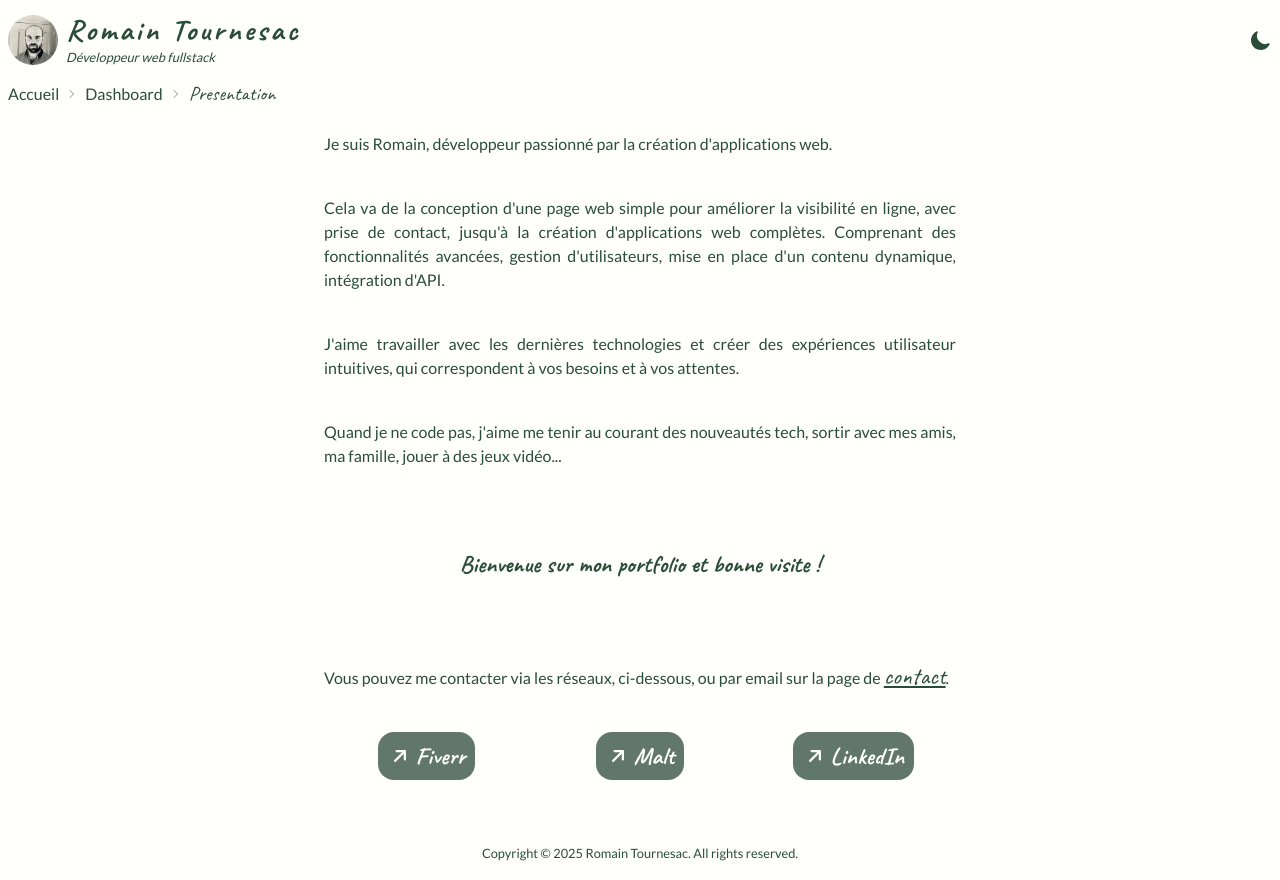
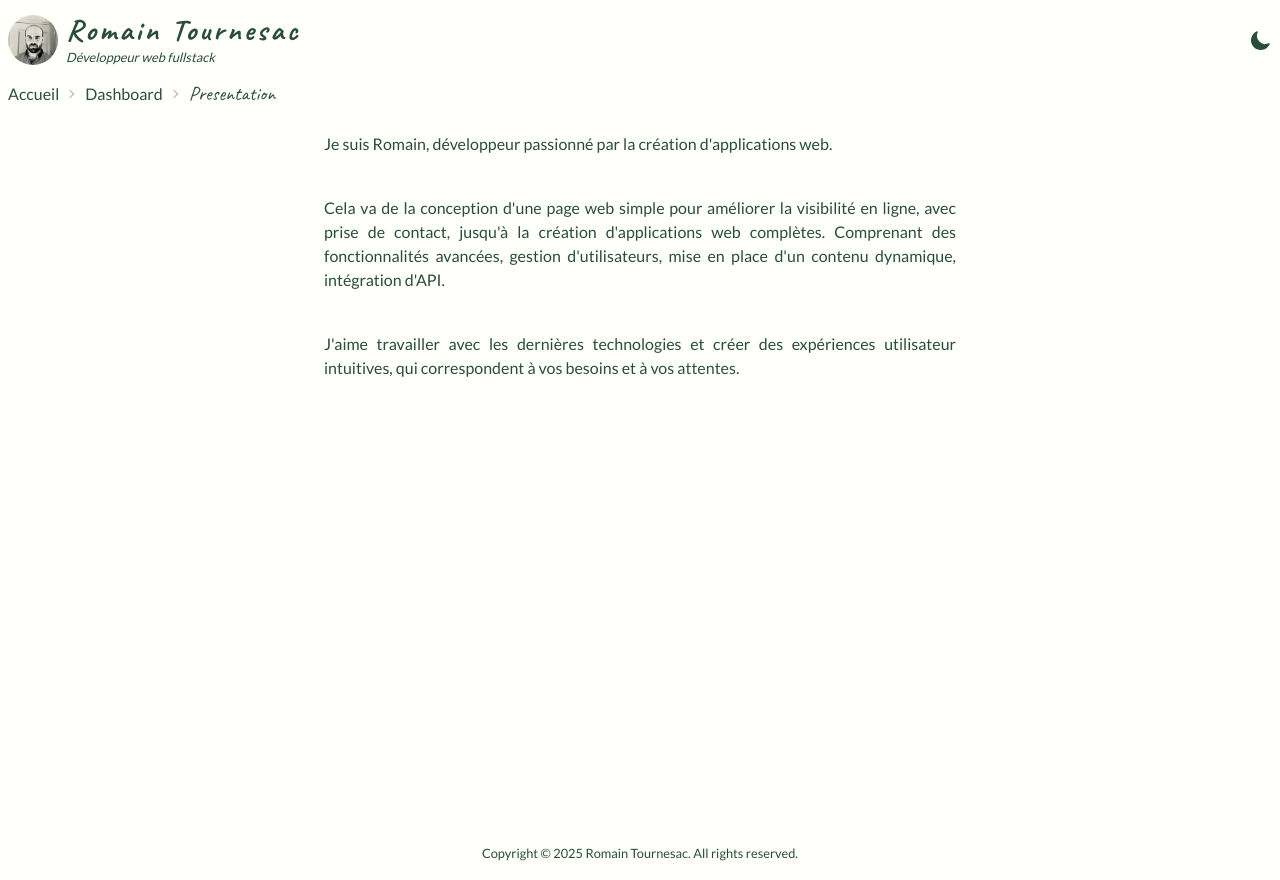
Before and after one commit to RmTrnsc/portfolio, a Next.js app: page /dashboard/presentation in a window 1280 px wide. Built offline with nearby package versions, Linux system fonts and the light colour scheme.

Commit message:
Feat: Add animation at the presentation page

```diff
--- a/src/app/dashboard/presentation/page.tsx
+++ b/src/app/dashboard/presentation/page.tsx
@@ -1,12 +1,65 @@
+"use client";
+
+import { splitText, stagger, animate, waapi } from "animejs";
 import ArrowUpRight from "app/ui/icons/arrowUpRight";
 import PrimaryButton from "app/ui/primary-button";
 import Link from "next/link";
+import { useRouter } from "next/navigation";
+import { useEffect } from "react";
 
 export default function Presentation() {
+  const router = useRouter();
+  useEffect(() => {
+    const container = document.querySelector(".presentation-container");
+    container?.querySelectorAll<HTMLParagraphElement>("p").forEach(($el) => {
+      $el.classList.add("presentation-content");
+    });
+
+    let cumulativeDelay = 0;
+
+    document.querySelectorAll(".presentation-content").forEach(($el) => {
+      const { words } = splitText($el as HTMLElement, {
+        words: { wrap: "visible" },
+      });
+      const wordCount = words.length;
+      const duration = 750;
+      const delayBetweenWords = 50;
+      const totalAnimationDuration =
+        duration + (wordCount - 1) * delayBetweenWords;
+
+      animate(words, {
+        opacity: [0, 1],
+        duration: 750,
+        easing: "ease-in-out",
+        delay: stagger(50, { start: cumulativeDelay }),
+      });
+
+      cumulativeDelay += totalAnimationDuration + 10;
+    });
+
+    waapi.animate(".link-content", {
+      opacity: [0, 1],
+      duration: 750,
+      x: ["-5rem", "0rem"],
+      easing: "ease-in-out",
+      delay: stagger(500, { start: cumulativeDelay }),
+    });
+  }, []);
+
+  const handleClick = (href: string) => {
+    animate(".presentation-container", {
+      opacity: [1, 0],
+      duration: 500,
+    });
+    setTimeout(() => {
+      router.push(href);
+    }, 500);
+  };
+
   return (
-    <div className="grid gap-6 md:my-10 md:w-1/2 md:mx-auto md:gap-20 xl:my-5">
-      <div className="grid gap-[var(--content-gap)]">
-        <p className="text-justify indent-[var(--content-indent)]">
+    <div className="presentation-container grid gap-6 md:my-10 md:w-1/2 md:mx-auto md:gap-20 xl:my-5">
+      <div className="grid gap-(--content-gap)">
+        <p className="text-justify indent-(--content-indent)">
           Je suis Romain, développeur passionné par la création d'applications
           web.
         </p>
@@ -32,24 +85,24 @@ export default function Presentation() {
           Bienvenue sur mon portfolio et bonne visite !
         </p>
       </div>
-      <div className="grid gap-[var(--content-gap)]">
+      <div className="grid gap-(--content-gap)">
         <p className="text-justify">
           Vous pouvez me contacter via les réseaux, ci-dessous, ou par email sur
           la page de{" "}
-          <Link
-            href="/dashboard/contact"
-            className="font-action text-2xl underline underline-offset-2"
+          <span
+            onClick={() => handleClick("/dashboard/contact")}
+            className="font-action text-2xl underline underline-offset-2 cursor-pointer"
           >
             contact
-          </Link>
+          </span>
           .
         </p>
-        <div className="grid justify-center items-center gap-2 md:grid-cols-3">
+        <div className="links-container grid justify-center items-center gap-2 md:grid-cols-3">
           <Link
             href="https://www.fiverr.com/"
             target="_blank"
             rel="noreferrer"
-            className="flex items-center"
+            className="link-content flex items-center"
           >
             <PrimaryButton>
               <ArrowUpRight />
@@ -60,7 +113,7 @@ export default function Presentation() {
             href="https://www.malt.fr/"
             target="_blank"
             rel="noreferrer"
-            className="flex items-center"
+            className="link-content flex items-center"
           >
             <PrimaryButton>
               <ArrowUpRight />
@@ -71,7 +124,7 @@ export default function Presentation() {
             href="https://www.linkedin.com/in/romain-tournesac/"
             target="_blank"
             rel="noreferrer"
-            className="flex items-center"
+            className="link-content flex items-center"
           >
             <PrimaryButton>
               <ArrowUpRight />
```
